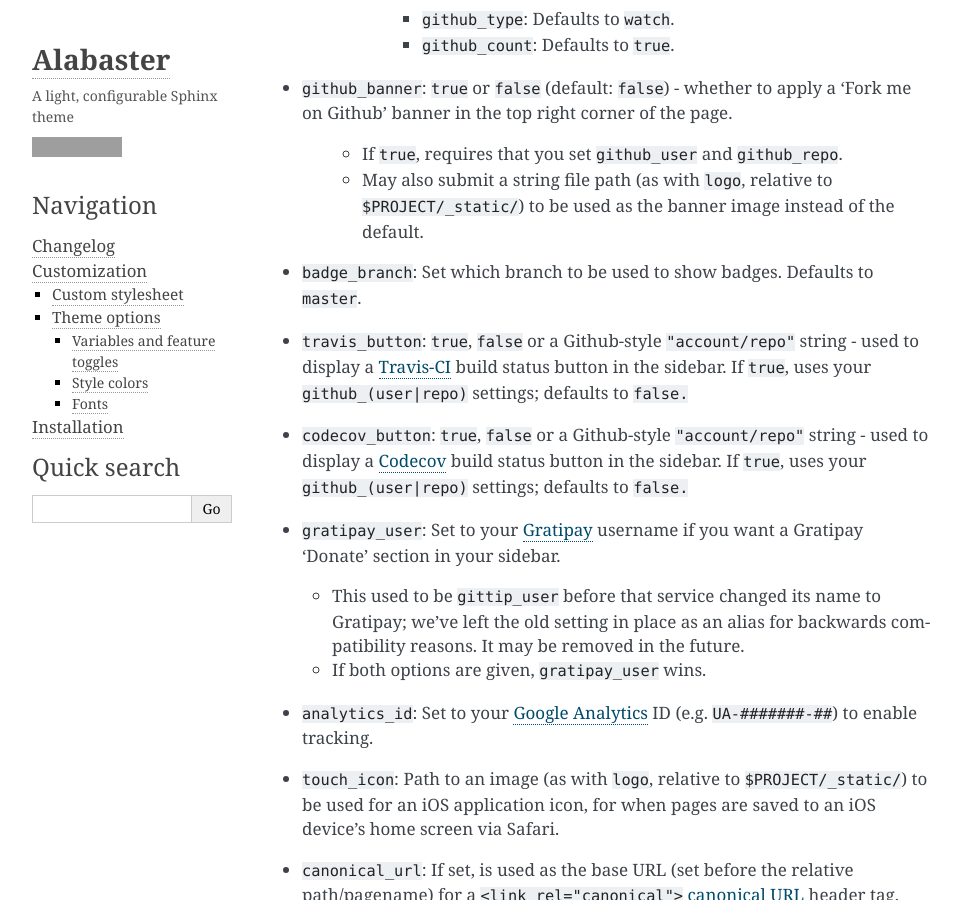
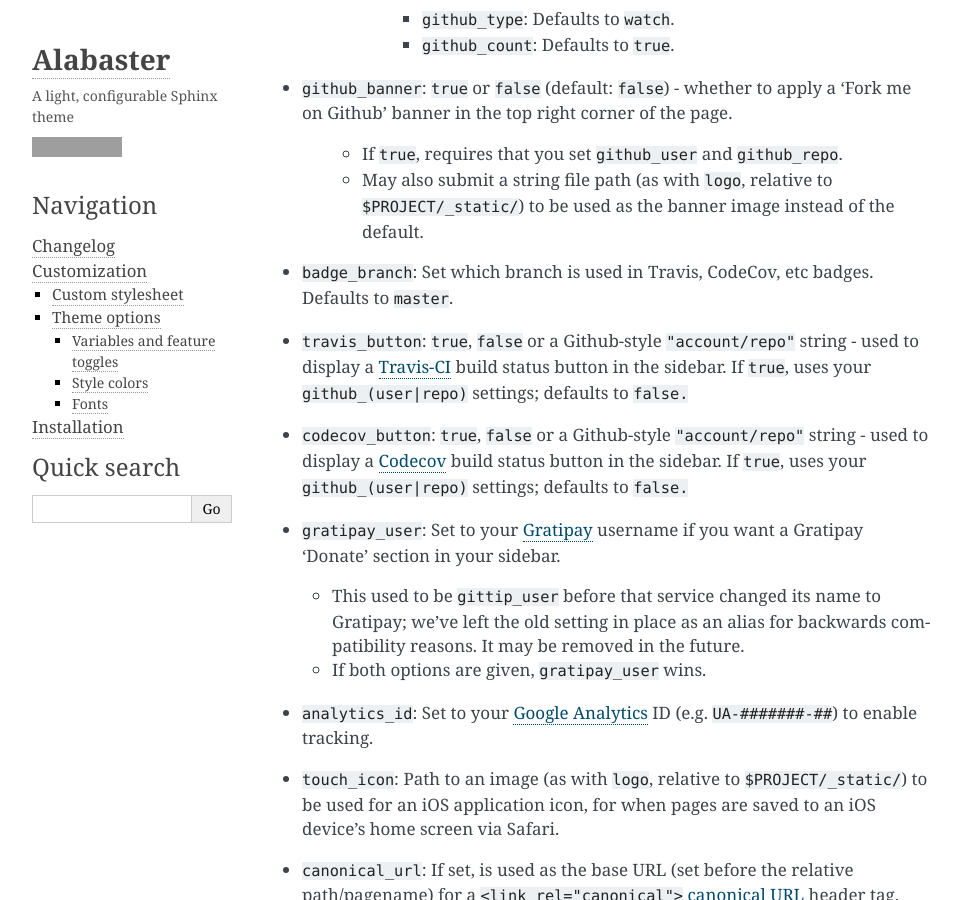
Before and after one commit to sphinx-doc/alabaster, a Sphinx documentation site: the page built from docs/customization.rst, in a window 1280 px wide and 900 px high, scrolled down 2106 px. Shown: the whole window, without its empty margins (148-1107 px from the left). Built offline with Sphinx 7.4.7, drawn with Linux system fonts in a browser that asks for light colours; grey boxes are pictures that could not be loaded.

Commit message:
Tweak doc language a bit re #111
[ci skip]

```diff
--- a/docs/customization.rst
+++ b/docs/customization.rst
@@ -104,7 +104,7 @@ Variables and feature toggles
      ``$PROJECT/_static/``) to be used as the banner image instead of the
      default.
 
-* ``badge_branch``: Set which branch to be used to show badges.
+* ``badge_branch``: Set which branch is used in Travis, CodeCov, etc badges.
   Defaults to ``master``.
 
 * ``travis_button``: ``true``, ``false`` or a Github-style ``"account/repo"``
```
